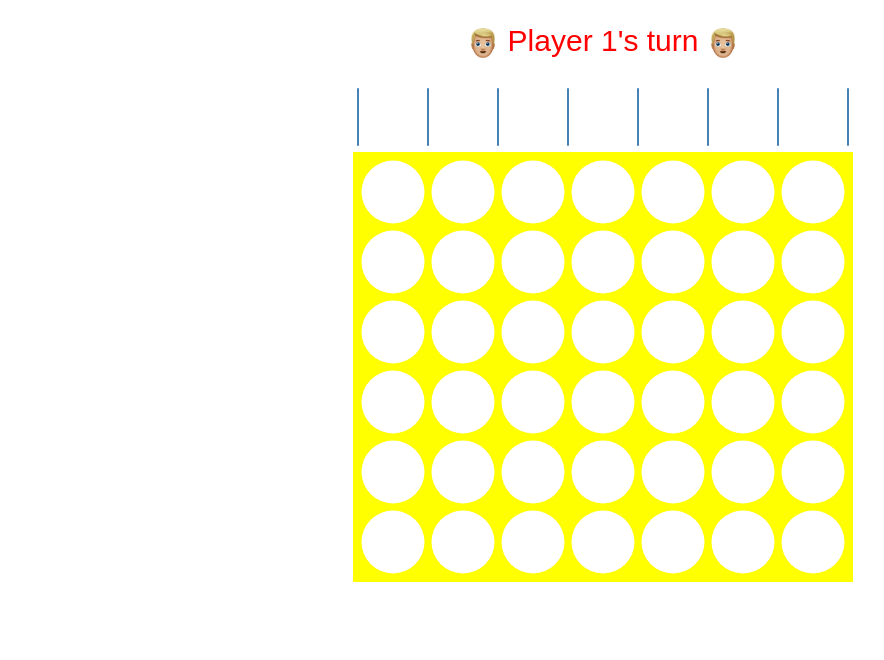
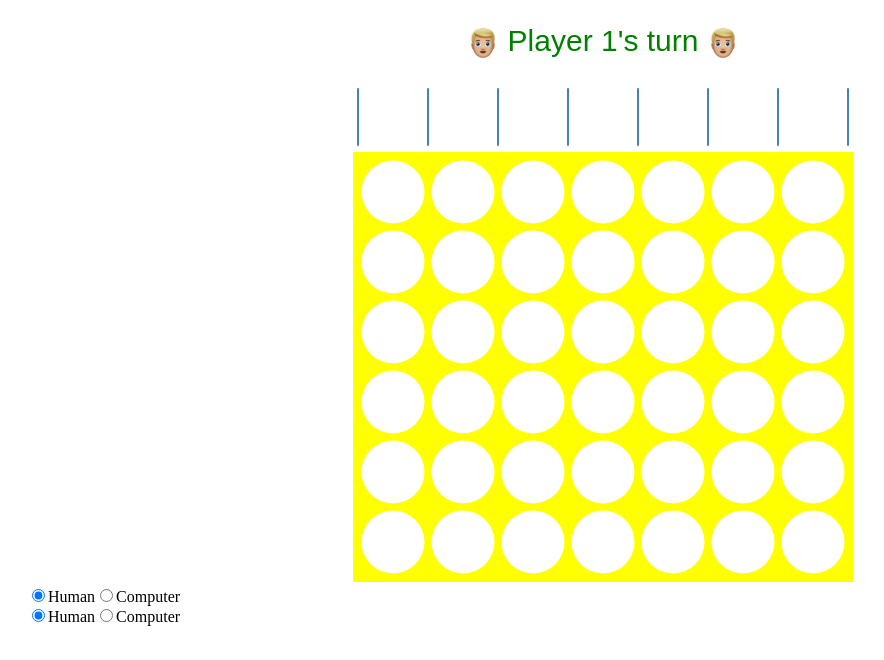
Before and after one commit to steveoaustin/Connect-Four, a React (Create React App) app: page / in a window 1280 px wide. Shown: the top 660 px of the page, without its empty margins (45-929 px from the left). Built offline with nearby package versions, Linux system fonts and the light colour scheme.

Commit message:
start work on controls

```diff
--- a/package.json
+++ b/package.json
@@ -8,13 +8,16 @@
     "@types/jest": "23.3.12",
     "@types/node": "10.12.18",
     "@types/react": "16.7.18",
+    "@types/react-bootstrap": "^0.32.15",
     "@types/react-dom": "16.0.11",
     "d3": "^5.7.0",
     "d3moji": "^0.1.0",
     "gh-pages": "^2.0.1",
     "react": "^16.7.0",
+    "react-bootstrap": "^0.32.4",
     "react-dom": "^16.7.0",
     "react-scripts": "2.1.3",
+    "react-toggle-button": "^2.2.0",
     "typescript": "3.2.2"
   },
   "scripts": {
--- a/src/App.tsx
+++ b/src/App.tsx
@@ -4,6 +4,7 @@ import Heading from "./heading";
 import "./index.css";
 import { props, player, label } from "./interfaces";
 import { render } from "react-dom";
+import Controls from "./controls";
 
 class App extends Component<props> {
   state: props;
@@ -11,15 +12,20 @@ class App extends Component<props> {
   constructor(props: props) {
     super(props);
     this.state = { ...props };
+    this.onControlChange = this.onControlChange.bind(this);
     this.onBoardChange = this.onBoardChange.bind(this);
     this.onWin = this.onWin.bind(this);
+  }
+
+  onControlChange(props: props) {
+    this.setState({ props: props });
   }
 
   onBoardChange(board: label[][], turn: number) {
     this.setState({ board: board, turn: turn });
   }
 
-  onWin(winner: label) {
+  onWin(winner: player) {
     this.setState({ winner: winner });
   }
 
@@ -32,7 +38,7 @@ class App extends Component<props> {
           onBoardChange={this.onBoardChange}
           onWin={this.onWin}
         />
-        <div id="Controls" />
+        <Controls {...this.state} onChange={this.onControlChange} />
         <div id="Vizualization" />
       </div>
     );
--- a/src/board.tsx
+++ b/src/board.tsx
@@ -26,12 +26,12 @@ export default class Board extends Component<boardProps> {
     this.props.onBoardChange(board, turn);
   }
 
-  onWin(winner: label) {
+  onWin(winner: player) {
     this.props.onWin(winner);
   }
 
   overlayPiece = (event: React.MouseEvent) => {
-    if (this.props.winner != label.nobody) {
+    if (this.props.winner) {
       return; // no overlays after win
     }
     const column = this.getColumn(event);
@@ -55,7 +55,7 @@ export default class Board extends Component<boardProps> {
   };
 
   placePiece = (event: React.MouseEvent) => {
-    if (this.props.winner != label.nobody) {
+    if (this.props.winner) {
       return; // can't place pieces after win
     }
     const column = this.getColumn(event);
@@ -80,6 +80,7 @@ export default class Board extends Component<boardProps> {
     d3.select("#Board")
       .append("circle")
       .attr("id", "piece" + this.props.turn)
+      .attr("class", "pieces")
       .attr("fill", player.color)
       .attr("cx", column * sectionSize + sectionSize / 2 + margin)
       .attr("cy", sectionSize / 2)
@@ -101,7 +102,7 @@ export default class Board extends Component<boardProps> {
     const winnerCoordinates = checkWin(player.label, newBoard);
 
     if (winnerCoordinates) {
-      this.onWin(player.label);
+      this.onWin(player);
       this.showWinner(winnerCoordinates, player);
     } else {
       // swap the color of input overlay to cause "instant" transition
--- /dev/null
+++ b/src/controls.tsx
@@ -0,0 +1,62 @@
+import React, { Component, FormEvent } from "react";
+import {
+  ToggleButton,
+  ToggleButtonGroup,
+  ButtonToolbar
+} from "react-bootstrap";
+import { controlProps, props } from "./interfaces";
+
+const controls1 = "p1Controls";
+const controls2 = "p2Controls";
+const type = "t";
+
+export default class Controls extends Component<controlProps> {
+  constructor(props: controlProps) {
+    super(props);
+    this.onChange = this.onChange.bind(this);
+  }
+
+  onChange(props: props) {
+    this.props.onChange(props);
+  }
+
+  onPlayerChange(event: any) {
+    if (event === undefined) {
+      return;
+    }
+    const target = event.target;
+    if (target === null) {
+      return;
+    }
+
+    console.log(target.value);
+  }
+
+  playerControls(id: string) {
+    return (
+      <div id={id}>
+        <form onChange={() => this.onPlayerChange(event)}>
+          <ButtonToolbar>
+            <ToggleButtonGroup
+              type="radio"
+              name={id + "type"}
+              defaultValue={"human"}
+            >
+              <ToggleButton value={"human"}>Human</ToggleButton>
+              <ToggleButton value={"computer"}>Computer</ToggleButton>
+            </ToggleButtonGroup>
+          </ButtonToolbar>
+        </form>
+      </div>
+    );
+  }
+
+  render() {
+    return (
+      <div id="controlContainer">
+        {this.playerControls(controls1)}
+        {this.playerControls(controls2)}
+      </div>
+    );
+  }
+}
--- a/src/defaultProps.ts
+++ b/src/defaultProps.ts
@@ -59,8 +59,8 @@ const board: label[][] = [
 
 export const defaultProps: props = {
   board: board,
-  player1: { computer: false, label: label.player1, color: "red" },
-  player2: { computer: false, label: label.player2, color: "black" },
+  player1: { computer: false, label: label.player1, color: "green" },
+  player2: { computer: false, label: label.player2, color: "orange" },
   turn: 1,
-  winner: label.nobody
+  winner: false
 };
--- a/src/heading.tsx
+++ b/src/heading.tsx
@@ -1,5 +1,5 @@
 import React, { Component } from "react";
-import { props, player } from "./interfaces";
+import { props, player, label } from "./interfaces";
 import { gameWidth, sectionSize } from "./constants";
 var d3 = require("d3");
 const computer = require("./resources/computer.png");
@@ -30,6 +30,16 @@ export default class Heading extends Component<props> {
   }
 
   componentDidUpdate() {
+    if (this.props.winner) {
+      const image = this.props.winner.computer ? computer : human;
+
+      d3.select("#headingText")
+        .attr("fill", this.props.winner.color)
+        .text(this.props.winner.label + " Wins!");
+
+      d3.select("#leftImage").attr("xlink:href", image);
+      d3.select("#rightImage").attr("xlink:href", image);
+    } else {
       const turnData = this.getImageAndPlayer();
 
       d3.select("#headingText")
@@ -38,6 +48,7 @@ export default class Heading extends Component<props> {
 
       d3.select("#leftImage").attr("xlink:href", turnData.image);
       d3.select("#rightImage").attr("xlink:href", turnData.image);
+    }
   }
 
   componentDidMount() {
--- a/src/interfaces.ts
+++ b/src/interfaces.ts
@@ -12,8 +12,8 @@ export interface searchOptions {
 
 export enum label {
   nobody = "nobody",
-  player1 = "player1",
-  player2 = "player2"
+  player1 = "Player 1",
+  player2 = "Player 2"
 }
 
 export interface props {
@@ -21,10 +21,14 @@ export interface props {
   player1: player;
   player2: player;
   turn: number;
-  winner: label;
+  winner: player | false;
+}
+
+export interface controlProps extends props {
+  onChange: (props: props) => void;
 }
 
 export interface boardProps extends props {
   onBoardChange: (board: label[][], turn: number) => void;
-  onWin: (winner: label) => void;
+  onWin: (winner: player) => void;
 }
```
Also changed, not shown: 1 other file (tests, documents, lock files or other folders). Lines whose indentation alone changed are shown as unchanged.
